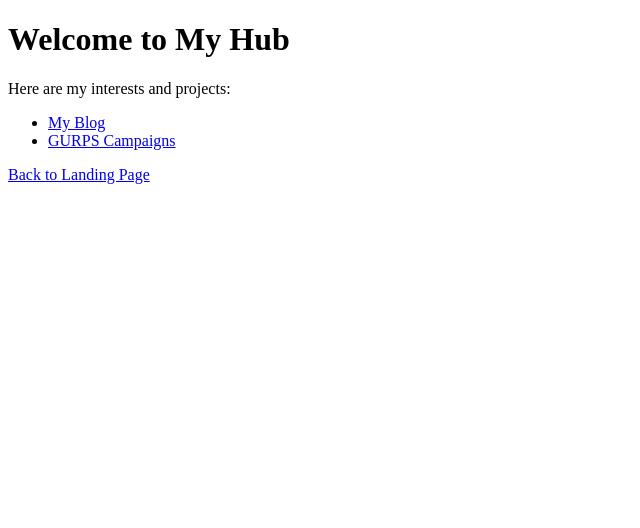
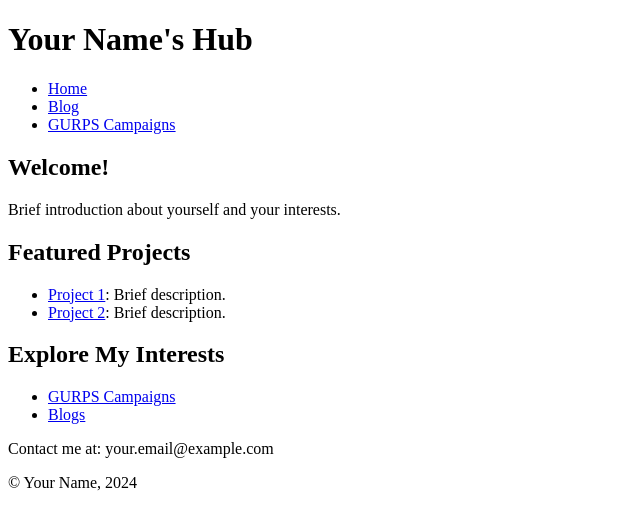
Before and after one commit to Telarith-Sylos/Telarith-Sylos.github.io, a plain HTML site: page main.html in a window 1280 px wide. Shown: the whole page, without its empty margins (0-640 px from the left). Drawn offline with Linux system fonts and the light colour scheme.

Commit message:
Update main.html
1st structure idea by ai

```diff
--- a/main.html
+++ b/main.html
@@ -4,15 +4,51 @@
     <meta charset="UTF-8">
     <meta name="viewport" content="width=device-width, initial-scale=1.0">
     <title>Main Hub</title>
+    <style>
+        /* Add your styles here */
+    </style>
 </head>
 <body>
-    <h1>Welcome to My Hub</h1>
-    <p>Here are my interests and projects:</p>
-    <ul>
-        <li><a href="blog.html">My Blog</a></li>
-        <li><a href="gurps.html">GURPS Campaigns</a></li>
-        <!-- Add more links as needed -->
-    </ul>
-    <p><a href="index.html">Back to Landing Page</a></p>
+    <header>
+        <h1>Your Name's Hub</h1>
+        <nav>
+            <ul>
+                <li><a href="index.html">Home</a></li>
+                <li><a href="blog.html">Blog</a></li>
+                <li><a href="gurps.html">GURPS Campaigns</a></li>
+                <!-- Add more links as needed -->
+            </ul>
+        </nav>
+    </header>
+
+    <main>
+        <section id="introduction">
+            <h2>Welcome!</h2>
+            <p>Brief introduction about yourself and your interests.</p>
+        </section>
+
+        <section id="featured-projects">
+            <h2>Featured Projects</h2>
+            <ul>
+                <li><a href="project1.html">Project 1</a>: Brief description.</li>
+                <li><a href="project2.html">Project 2</a>: Brief description.</li>
+                <!-- Add more projects as needed -->
+            </ul>
+        </section>
+
+        <section id="categories">
+            <h2>Explore My Interests</h2>
+            <ul>
+                <li><a href="gurps.html">GURPS Campaigns</a></li>
+                <li><a href="blog.html">Blogs</a></li>
+                <!-- Add more categories as needed -->
+            </ul>
+        </section>
+    </main>
+
+    <footer>
+        <p>Contact me at: your.email@example.com</p>
+        <p>&copy; Your Name, 2024</p>
+    </footer>
 </body>
 </html>
```
